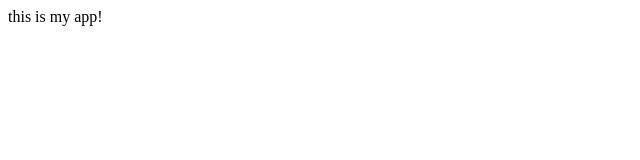
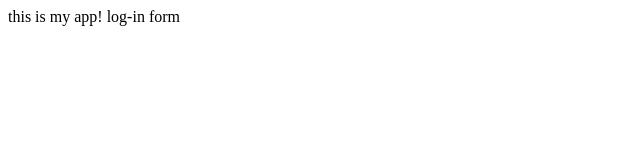
Before and after one commit to jaffy360/gitapp, a plain HTML site: page index.html in a window 1280 px wide. Shown: the full height of the page, 0-640 px from the left. Drawn offline with Linux system fonts and the light colour scheme.

Commit message:
log in form

```diff
--- /dev/null
+++ b/dir2/app2.js
@@ -0,0 +1 @@
+console.log(123);
--- a/index.html
+++ b/index.html
@@ -3,6 +3,7 @@
         <title>my app!</title>
         <body>
             this is my app!
+            log-in form
         </body>
     </head>
 </html>
```
Also changed, not shown: login.html (added, +1 -0 lines), log.txt (added).
